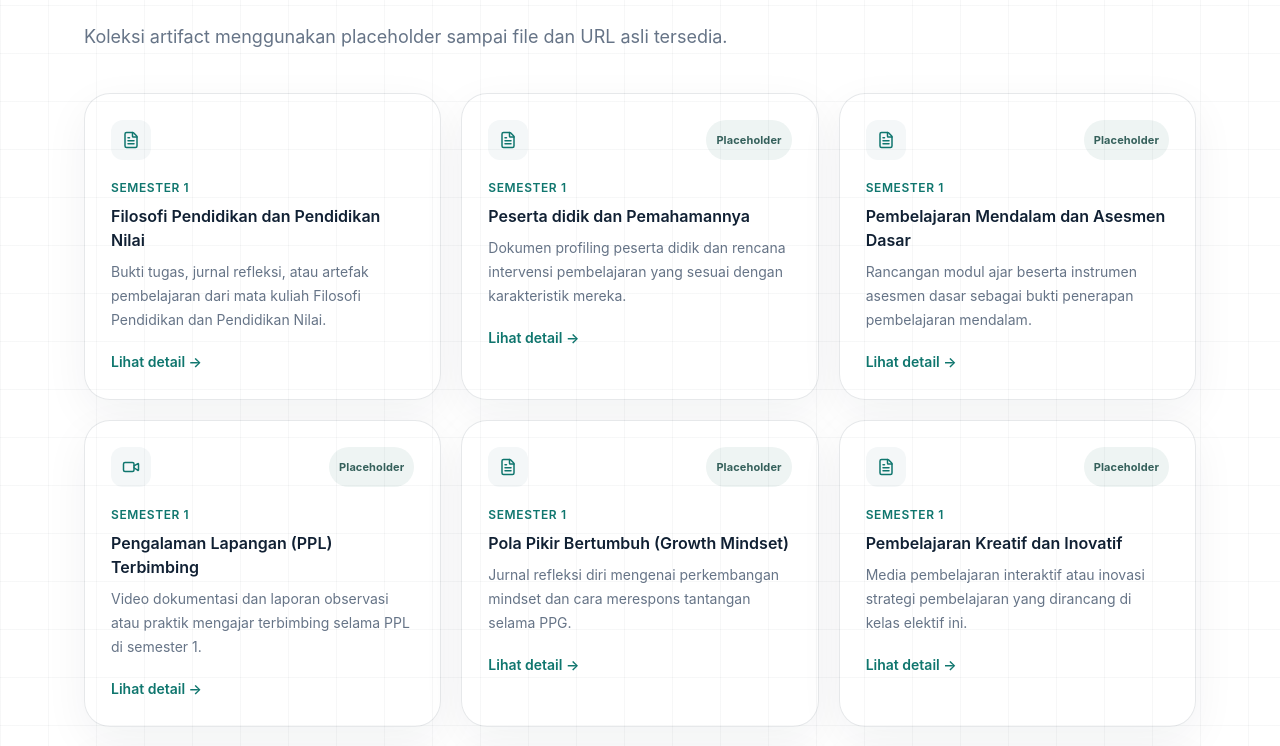
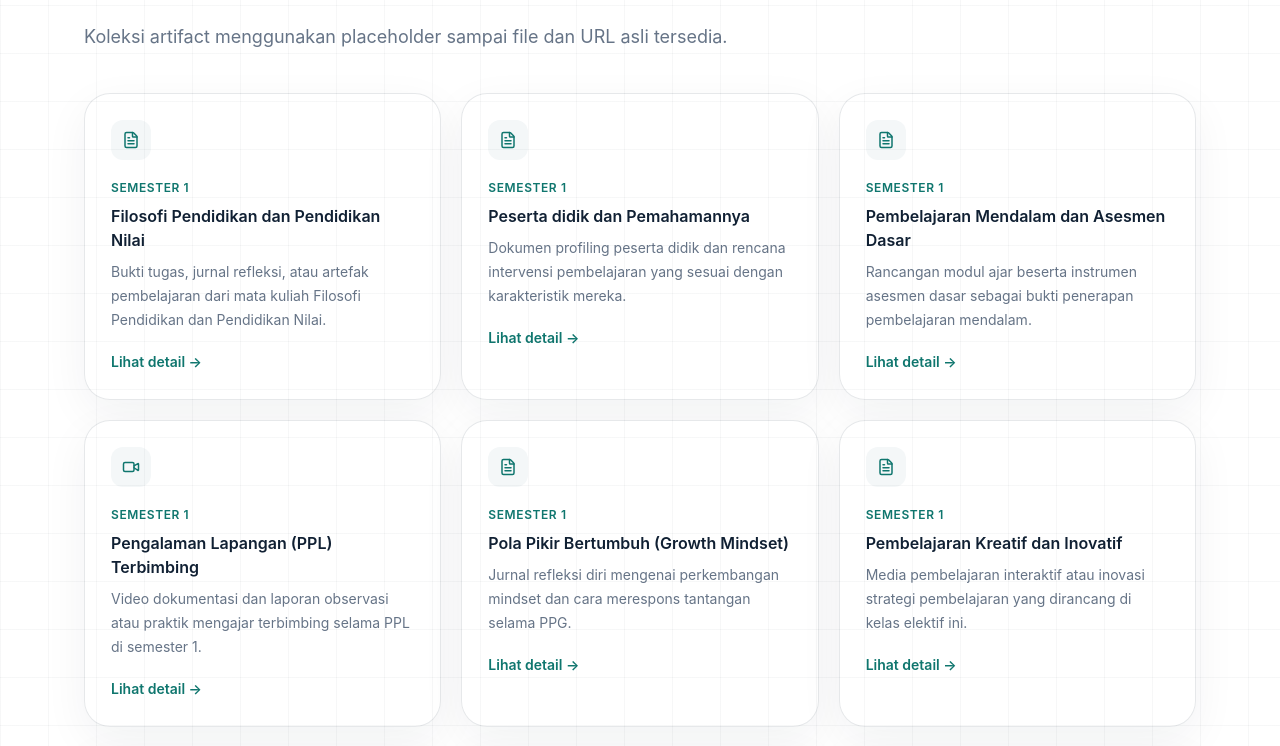
Before and after one commit to RobertusAdiS/portofolio-profesional, a React (Vite) app: page / in a window 1280 px wide. Shown: the part 7169-7915 px from the top of the page. Built offline with nearby package versions, Linux system fonts and the light colour scheme.

Commit message:
add sem 2 artifact

```diff
--- a/src/data/evidence.ts
+++ b/src/data/evidence.ts
@@ -17,7 +17,7 @@ export const evidence: Evidence[] = [
     description: 'Dokumen profiling peserta didik dan rencana intervensi pembelajaran yang sesuai dengan karakteristik mereka.',
     type: 'document',
     url: 'https://drive.google.com/file/d/1IbQxnD_1gH7GKoh5mVoq0OS-XFC50J7p/view?usp=sharing',
-    status: 'placeholder'
+    status: 'available'
   },
   {
     id: 'ev-s1-3',
@@ -26,7 +26,7 @@ export const evidence: Evidence[] = [
     description: 'Rancangan modul ajar beserta instrumen asesmen dasar sebagai bukti penerapan pembelajaran mendalam.',
     type: 'document',
     url: 'https://drive.google.com/file/d/1nGQHv8tsC6GR8mT76ADkYjv9pdVB43FP/view?usp=drive_link',
-    status: 'placeholder'
+    status: 'available'
   },
   {
     id: 'ev-s1-4',
@@ -35,7 +35,7 @@ export const evidence: Evidence[] = [
     description: 'Video dokumentasi dan laporan observasi atau praktik mengajar terbimbing selama PPL di semester 1.',
     type: 'video',
     url: 'https://drive.google.com/file/d/1WI73zHVSLGx08oNIuXsiFaM9ujCnwFSu/view?usp=drive_link',
-    status: 'placeholder'
+    status: 'available'
   },
   {
     id: 'ev-s1-5',
@@ -44,7 +44,7 @@ export const evidence: Evidence[] = [
     description: 'Jurnal refleksi diri mengenai perkembangan mindset dan cara merespons tantangan selama PPG.',
     type: 'document',
     url: 'https://drive.google.com/file/d/1FCb-g0jEvpuRNl15lQuy_axvCmw_cgE_/view?usp=drive_link',
-    status: 'placeholder'
+    status: 'available'
   },
   {
     id: 'ev-s1-6',
@@ -53,7 +53,7 @@ export const evidence: Evidence[] = [
     description: 'Media pembelajaran interaktif atau inovasi strategi pembelajaran yang dirancang di kelas elektif ini.',
     type: 'document',
     url: 'https://drive.google.com/file/d/1QTO9sA5Snj-KA4TUnxnrAGEOAC4tQiSj/view?usp=drive_link',
-    status: 'placeholder'
+    status: 'available'
   },
   {
     id: 'ev-s2-1',
@@ -71,7 +71,7 @@ export const evidence: Evidence[] = [
     description: 'Instrumen evaluasi HOTS dan analisis penilaian tingkat lanjut yang dilakukan terhadap hasil belajar.',
     type: 'document',
     url: 'https://drive.google.com/file/d/1iQCMSLKVAARBr9Q-ov-T8CflHQ0d1Pmr/view?usp=sharing',
-    status: 'placeholder'
+    status: 'available'
   },
   {
     id: 'ev-s2-3',
```
